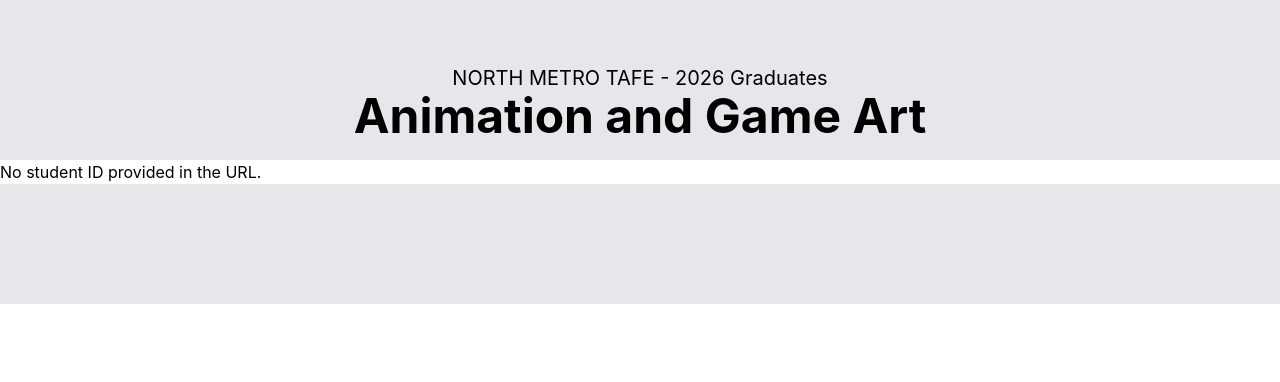
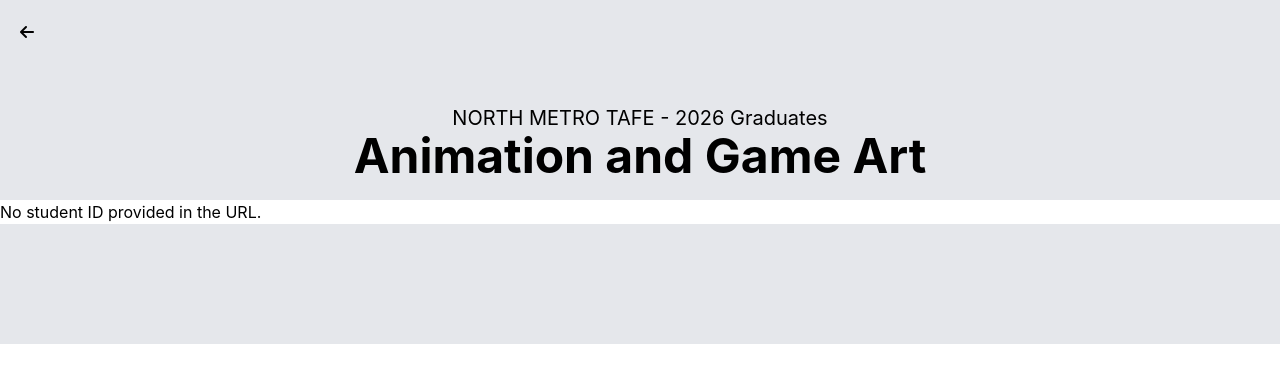
Before and after one commit to liobrton/adv-dip-gradshow2026, a website with bundled scripts: page student.html in a window 1280 px wide. Built offline with nearby package versions, Linux system fonts and the light colour scheme.

Commit message:
feat: back button on student pages

```diff
--- a/student.html
+++ b/student.html
@@ -34,11 +34,14 @@
 
   <body>
     <!--TITLE BAR-->
-    <header class="relative h-40 bg-gray-200 bg-cover bg-center">
+    <header class="relative h-50 bg-gray-200 bg-cover bg-center">
       <div class="absolute inset-x-0 bottom-5">
         <h2 class="text-center text-xl">NORTH METRO TAFE - 2026 Graduates</h2>
         <h1 class="text-center text-5xl">Animation and Game Art</h1>
       </div>
+      <a href="index.html" class="absolute top-5 left-5"
+        ><i class="fa-solid fa-arrow-left"></i
+      ></a>
     </header>
 
     <main id="pageMain" class="mx-auto"></main>
```
